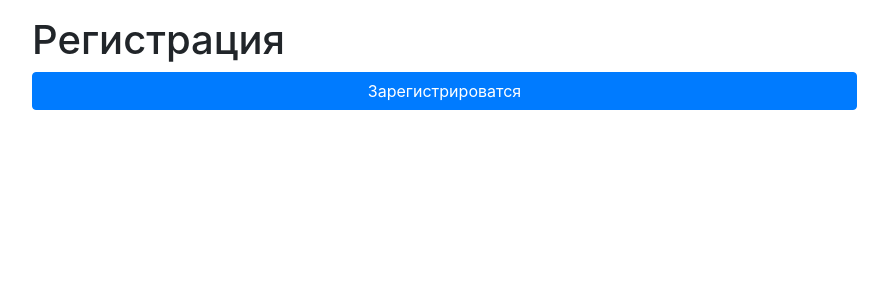
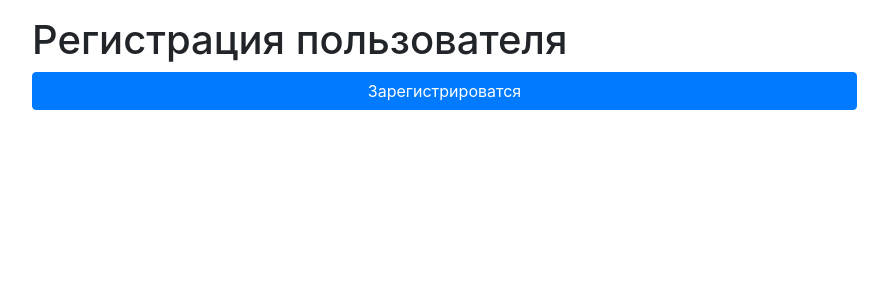
Before and after one commit to Victor-Krupeichenko/Django-projects, a Django app: template Django-website/mysite/news/templates/news/user_register.html in a window 1280 px wide. Shown: the part 56-356 px from the top of the page, without its empty margins (338-1226 px from the left). Run offline with Django 3.2, Linux system fonts and the light colour scheme; tables that the repository leaves empty hold one stand-in row (values such as "Sample post"); the template is opened without the code that fills it: values that come from a table or form of the project are taken from there, most other values are stand-ins (such as "Sample title", 1, 10 or a date in 2020); some libraries are stand-ins or nearby versions.

Commit message:
Немного поправлен title и заголовок h1

```diff
--- a/Django-website/mysite/news/templates/news/user_register.html
+++ b/Django-website/mysite/news/templates/news/user_register.html
@@ -1,13 +1,13 @@
 {% extends 'base.html' %}
-
+{% load static %}
 
 {% block title %}
-Регистрация
+Регистрация пользователя
 {% endblock %}
 
 
 {% block content %}
-<h1>Регистрация</h1>
+<h1>Регистрация пользователя</h1>
 <form method="post">
     {% csrf_token %}
     {{ form.as_p }}
```
